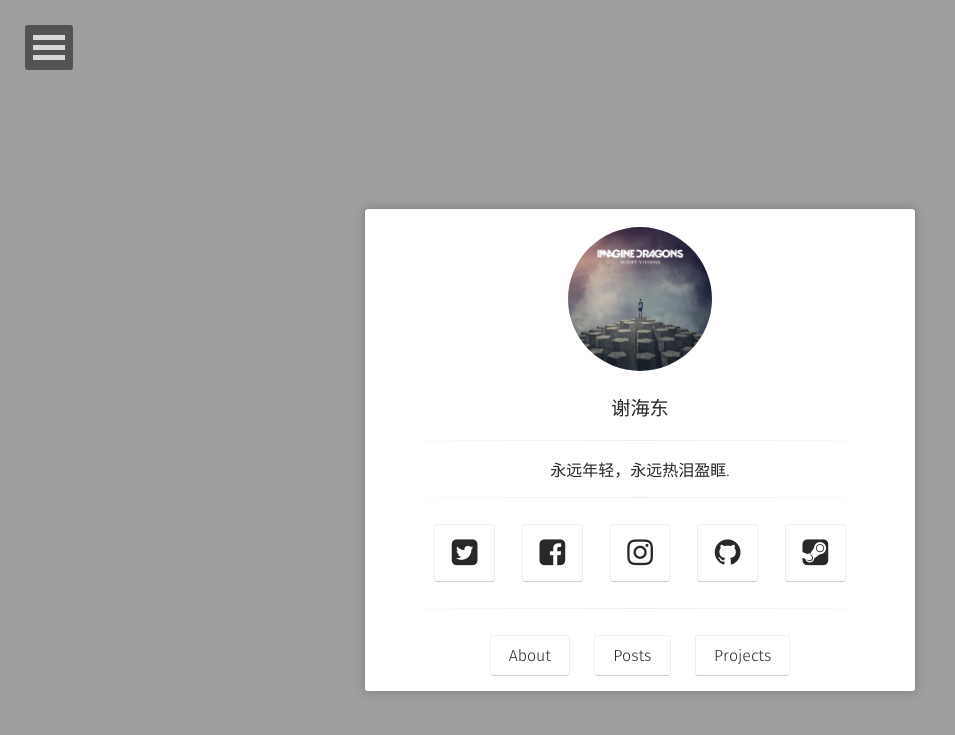
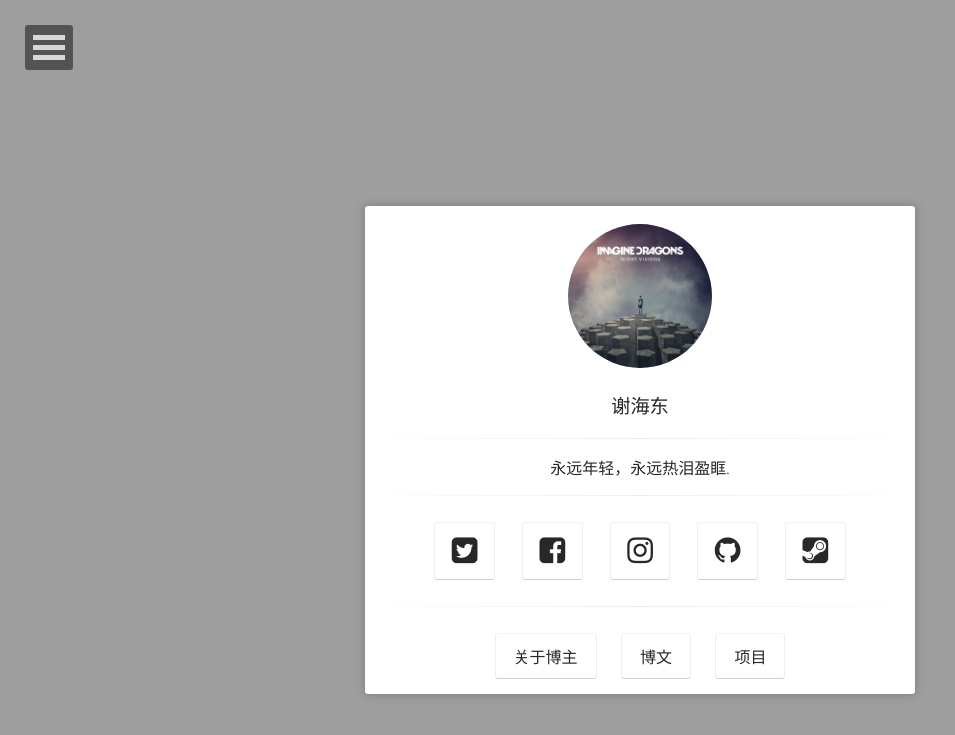
Before and after one commit to Haydnn/Haydnn.github.io, a Jekyll site: the page built from index.html, in a window 1280 px wide. Shown: the top 735 px of the page, without its empty margins (0-955 px from the left). Built offline with Jekyll 4.4.1, drawn with Linux system fonts in a browser that asks for light colours; some web fonts are replaced.

Commit message:
introduce7

```diff
--- a/_config.yml
+++ b/_config.yml
@@ -1,7 +1,7 @@
 # Site
 title:              谢海东
 bio:                '永远年轻，永远热泪盈眶.'
-description:        "Moon is a minimal, one column jekyll theme for your blog."
+description:        "这是我的个人博客，欢迎来访！."
 reading_time:       true
 words_per_minute:   200
 logo:               'assets/img/logo.png'
--- a/_layouts/home.html
+++ b/_layouts/home.html
@@ -33,13 +33,13 @@ layout: compress
                   <hr class="hr-line">
                   <h3 class="title">
                          <a class="btn zoombtn" href="{{ site.url }}/about">
-                         About
+                         关于博主
                          </a>
                          <a class="btn zoombtn" href="{{ site.url }}/posts">
-                         Posts
+                         博文
                          </a>
                          <a class="btn zoombtn" href="{{ site.url }}/projects">
-                         Projects
+                         项目
                          </a>
                  </h3>
             </div>
--- a/_layouts/post-list.html
+++ b/_layouts/post-list.html
@@ -28,7 +28,7 @@ layout: compress
                         <li class="wow fadeInLeft" data-wow-duration="1.5s">
                             <a class="zoombtn" href="{{ site.url }}{{ post.url }}">{{ post.title }}</a>
                             <p>{{ post.excerpt }}</p>
-                            <a href="{{ site.url }}{{ post.url }}" class="btn zoombtn">Read More</a>
+                            <a href="{{ site.url }}{{ post.url }}" class="btn zoombtn">了解更多</a>
                         </li>
                     </ul>
                         {% endif %}
```
